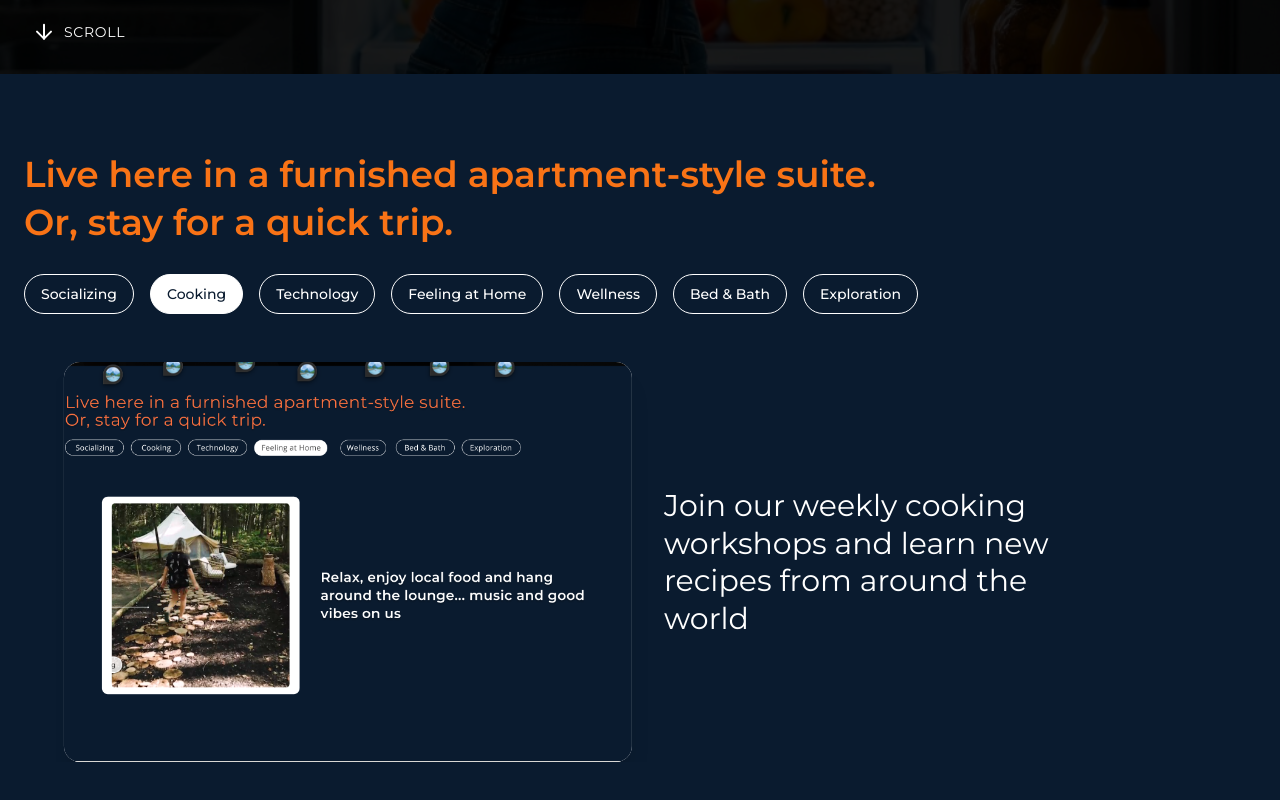
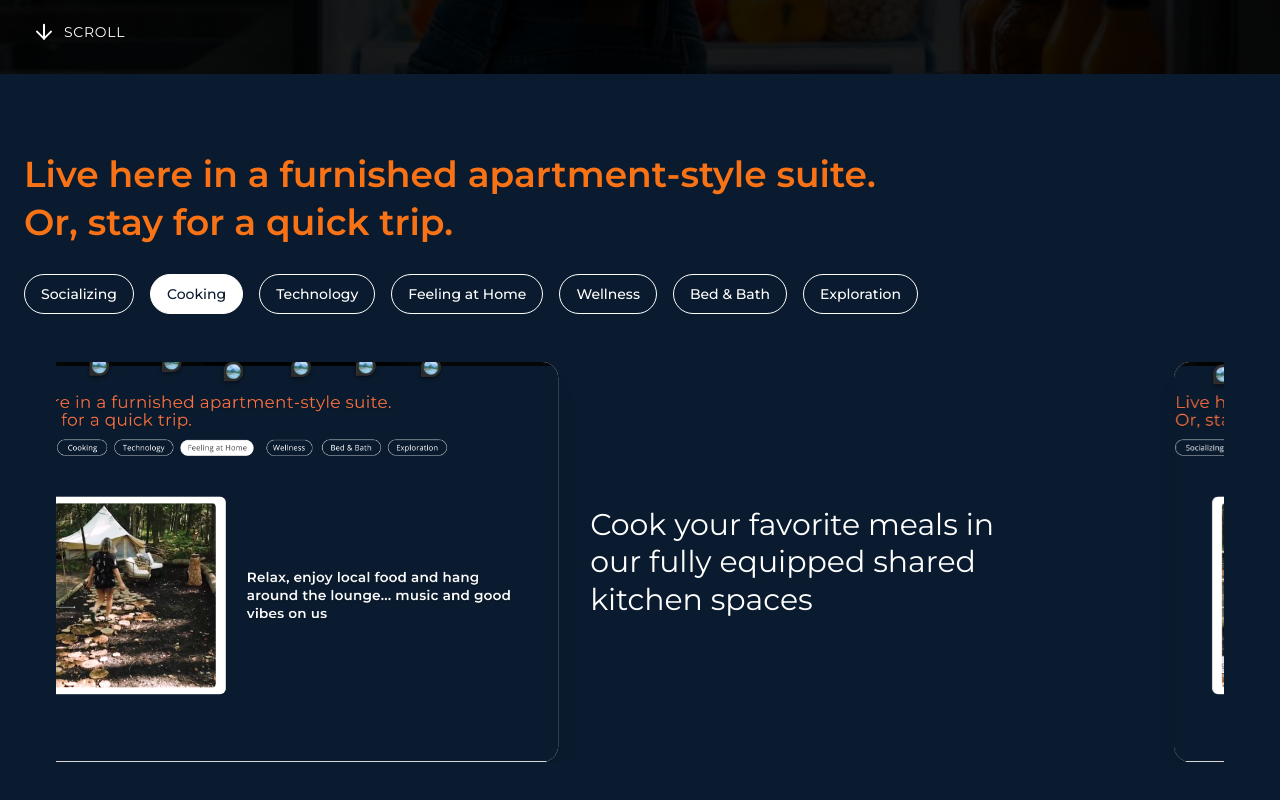
Before and after one commit to Gere0399/parkrise-official, a React (Vite) app: page / in a window 1280 px wide. Shown: the part 726-1526 px from the top of the page. Built offline with nearby package versions, Linux system fonts and the light colour scheme.

Commit message:
Implement smooth slide transitions
Ensure that slide changes, whether automatic or manual, are accompanied by smooth animations for a better user experience.
[skip gpt_engineer]

```diff
--- a/src/components/ContentSection.tsx
+++ b/src/components/ContentSection.tsx
@@ -90,7 +90,6 @@ export const ContentSection = () => {
   const [activeTag, setActiveTag] = useState(tags[0]);
   const [autoplayPlugin, setAutoplayPlugin] = useState<ReturnType<typeof AutoplayPlugin> | null>(null);
   const [isManualSelection, setIsManualSelection] = useState(false);
-  const [currentSlideIndex, setCurrentSlideIndex] = useState(0);
 
   useEffect(() => {
     const plugin = AutoplayPlugin({
@@ -168,11 +167,17 @@ export const ContentSection = () => {
           opts={{
             align: "start",
             loop: true,
+            duration: 50,
+            skipSnaps: false,
+            dragFree: false,
           }}
         >
-          <CarouselContent>
+          <CarouselContent className="transition-transform duration-500 ease-in-out">
             {slideContent[activeTag].map((slide, index) => (
-              <CarouselItem key={index} className="transition-all duration-500 ease-in-out">
+              <CarouselItem
+                key={index}
+                className="transition-all duration-500 ease-in-out"
+              >
                 <div className="grid grid-cols-2 gap-8">
                   <div className="bg-white rounded-2xl overflow-hidden shadow-xl transform transition-all duration-500 ease-in-out hover:scale-105">
                     <img
```
